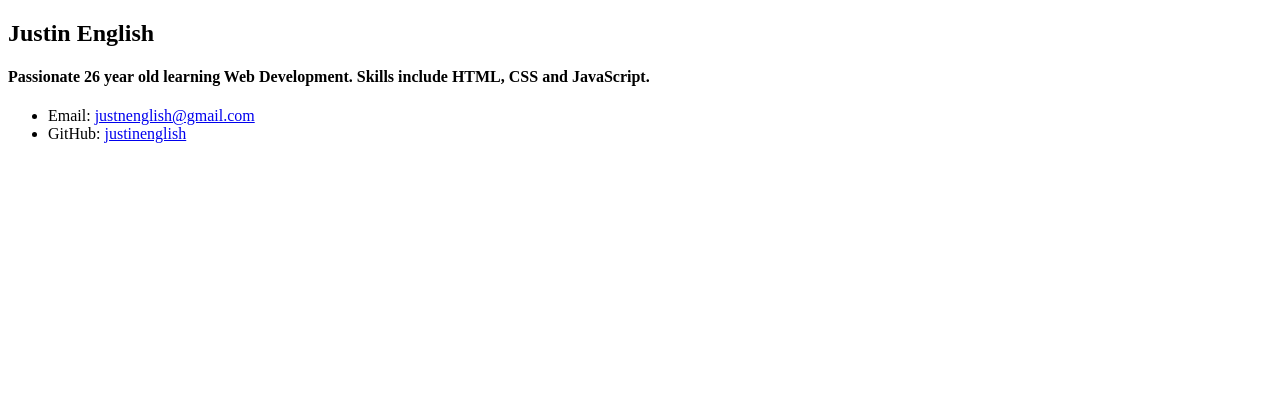
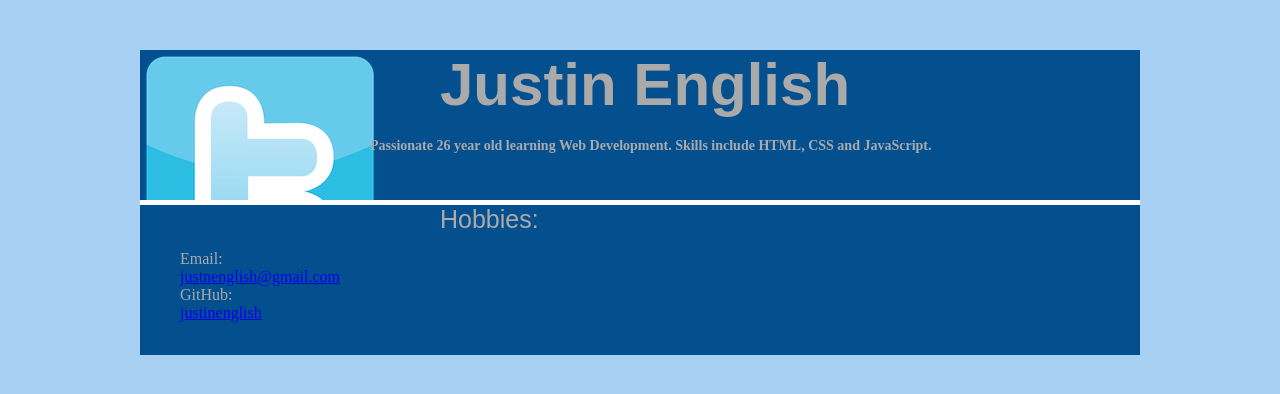
Before and after one commit to justinenglish/hirejust.in, a plain HTML site: page public/index.html in a window 1280 px wide. Drawn offline with Linux system fonts and the light colour scheme.

Commit message:
Added initial CSS/HTML for new design

```diff
--- /dev/null
+++ b/public/css/style.css
@@ -0,0 +1,51 @@
+body {
+  background-color: #A7D0F2;
+  margin: 0;
+  padding: 50px 0;
+}
+
+#layout {
+  width: 1000px;
+  background-color: white;
+  margin-left: auto;
+  margin-right: auto;
+}
+
+#header {
+  height: 150px;
+  background: url(../images/facebook_icon.png) no-repeat;
+  background: url(../images/twitter_icon.png) no-repeat;
+  background-color: #04508F;
+}
+
+#header h2 {
+  color: #aaa;
+  font-family: sans-serif;
+  font-size: 60px;
+  margin: 0 0 5px 300px;
+}
+
+#header h4 {
+  color: #aaa;
+  font-size: 14px;
+  margin-left: 230px;
+}
+
+.footer {
+  height: 150px;
+  background: #04508F;
+}
+
+.footer p {
+  color: #aaa;
+  width: 50px;
+  margin: 5px 0 0 300px;
+  font-family: sans-serif;
+  font-size: 25px;
+}
+
+.footer ul {
+  list-style: none;
+  color: #aaa;
+  width: 20px;
+}
--- a/public/index.html
+++ b/public/index.html
@@ -2,13 +2,23 @@
 <html>
   <head>
     <title>Justin English - Web Developer</title>
+    <link rel="stylesheet" href="css/style.css">
   </head>
 <body>
+  <div id="layout">
+    <div id="header">
       <h2>Justin English</h2>
       <h4>Passionate 26 year old learning Web Development. Skills include HTML, CSS and JavaScript.</h4>
+      <div class="navigation"></div>
+    </div>
+      <div class="footer">
+        <p>Hobbies:</p>
         <ul>
           <li>Email: <a href="mailto:justnenglish@gmail.com">justnenglish@gmail.com</a></li>
           <li>GitHub: <a href="https://github.com/justinenglish/">justinenglish</a></li>
         </ul>
+      </div>
+    </div>
+  </div>
 </body>
 </html>
```
Also changed, not shown: public/images/facebook_icon.png (added), public/images/twitter_icon.png (added). Lines whose indentation alone changed are shown as unchanged.
